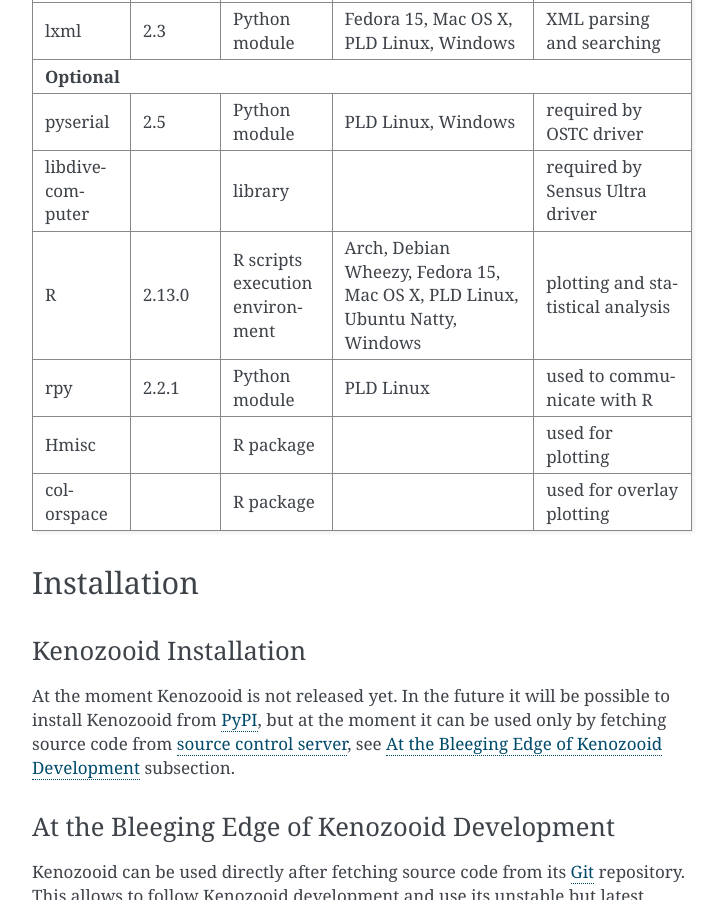
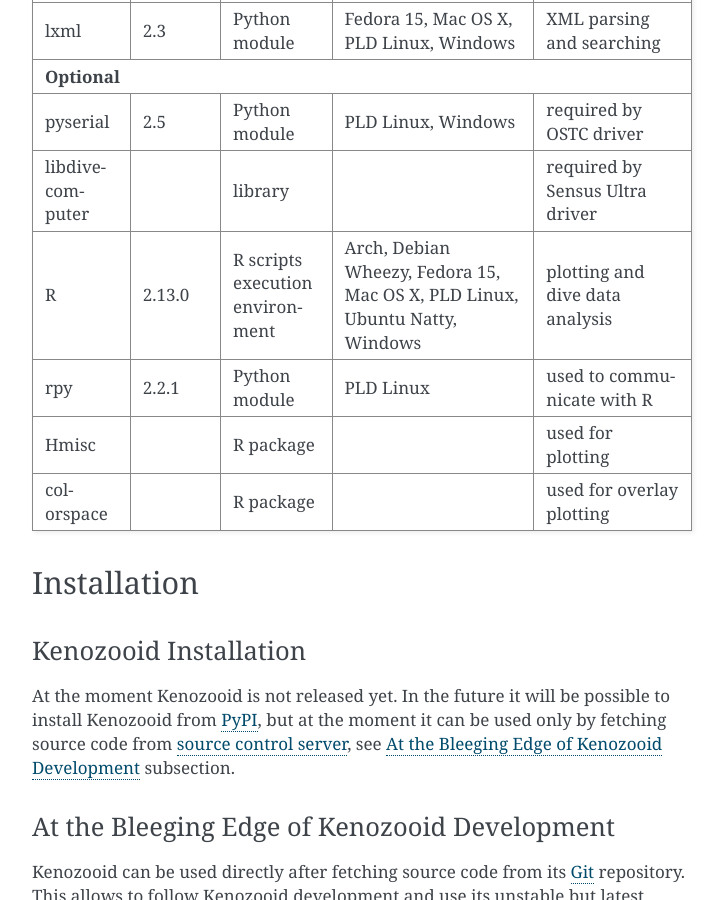
Before and after one commit to gitGNU/gnu_kenozooid, a Sphinx documentation site: the page built from doc/user/ri.rst, in a window 1280 px wide and 900 px high, scrolled down 578 px. Shown: the whole window, without its empty margins (388-1112 px from the left). Built offline with Sphinx 7.4.7, drawn with Linux system fonts in a browser that asks for light colours.

Commit message:
- s/statistical analysis/dive data analysis/

```diff
--- a/doc/homepage/index.html
+++ b/doc/homepage/index.html
@@ -44,7 +44,7 @@
             <img src="penguin.png" alt="Kenozooid logo" class="left-img"/>
             <p>
             <span class="kz">Kenozooid</span> is software used to plan and
-            analyse diving activities. Features like statistical analysis,
+            analyse diving activities. Features like dive data analysis,
             dive profile plotting, dive computer support along with simple
             but powerful logbook maintenance and dive calculators are
             already implemented with further functions such as dive planning
@@ -54,7 +54,7 @@
             <span class="kz">Kenozooid</span> has powerful, component based
             architecture and integrates well with existing technologies like
             <a href='http://www.r-project.org/'>R</a> for plotting and
-            statistics or Universal Dive Data Format for data storage.
+            dive data analysis or Universal Dive Data Format for data storage.
             </p>
             <p>
             Software developers may find <span class="kz">Kenozooid</span> library
@@ -93,7 +93,7 @@
             <a href="doc/user/index.html">User Manual</a> contains
             <span class="kz">Kenozooid</span> tutorial, tour of the supported
             functions and their detailed description including data workflows
-            and statistical analysis examples.
+            and dive data analysis examples.
             </p>
             <p>
             Software developers interested in reusing
--- a/doc/index.rst
+++ b/doc/index.rst
@@ -4,7 +4,7 @@
 
 :ref:`part-user` contains Kenozooid tutorial, tour of the supported
 functions and their detailed description including data workflows and
-statistical analysis examples.
+dive data analysis examples.
 
 Software developers interested in Kenozooid library shall study
 :ref:`part-lib` and `API Documentation`_.
--- a/doc/user/intro.rst
+++ b/doc/user/intro.rst
@@ -1,7 +1,7 @@
 Introduction
 ============
 Kenozooid is software used to plan and analyse diving activities. Features
-like statistical analysis, dive profile plotting, dive computer support
+like dive data analysis, dive profile plotting, dive computer support
 along with simple but powerful logbook maintenance and dive calculators are
 already implemented with further functions such as dive planning to come.
 
--- a/doc/user/ri.rst
+++ b/doc/user/ri.rst
@@ -34,7 +34,7 @@
 | libdivecomputer |          | library     |                          | required by Sensus Ultra   |
 |                 |          |             |                          | driver                     |
 +-----------------+----------+-------------+--------------------------+----------------------------+
-| R               |  2.13.0  | R scripts   | Arch, Debian Wheezy,     | plotting and statistical   |
+| R               |  2.13.0  | R scripts   | Arch, Debian Wheezy,     | plotting and dive data     |
 |                 |          | execution   | Fedora 15, Mac OS X,     | analysis                   |
 |                 |          | environment | PLD Linux, Ubuntu Natty, |                            |
 |                 |          |             | Windows                  |                            |
```
